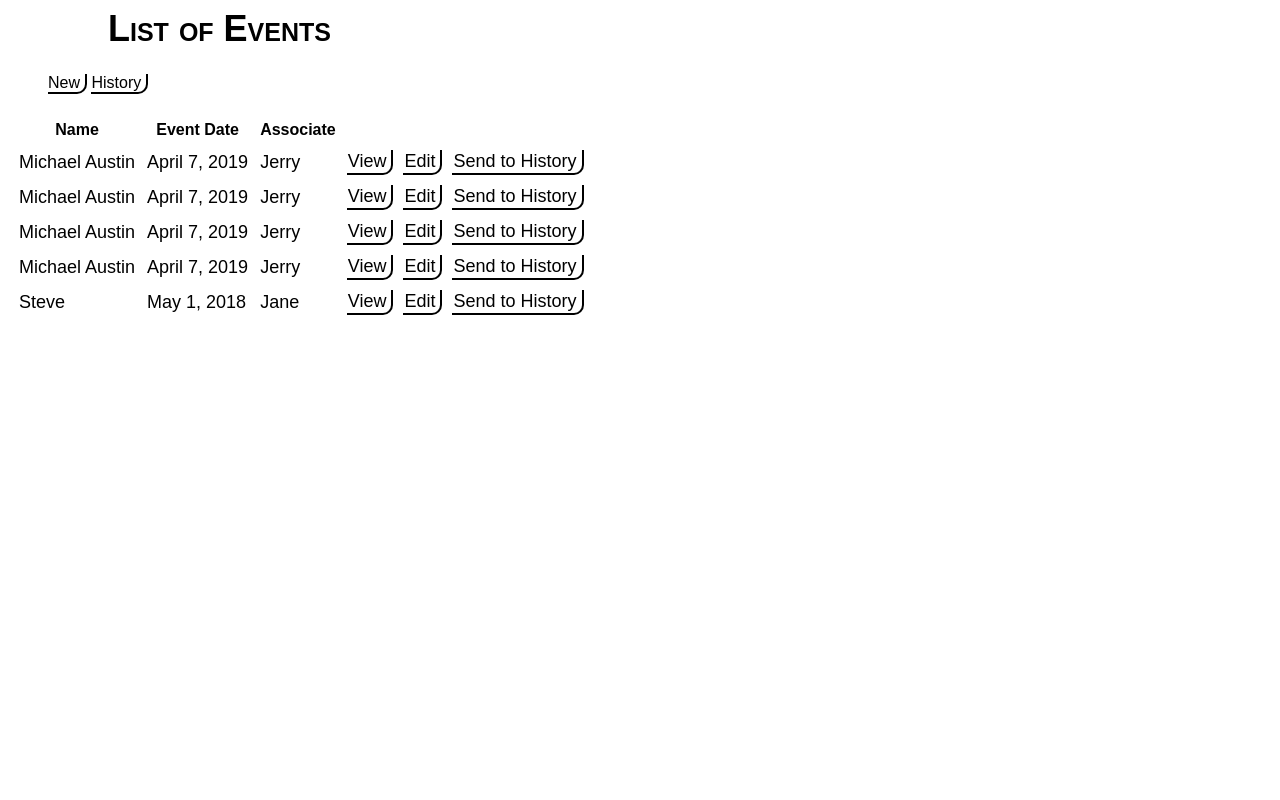
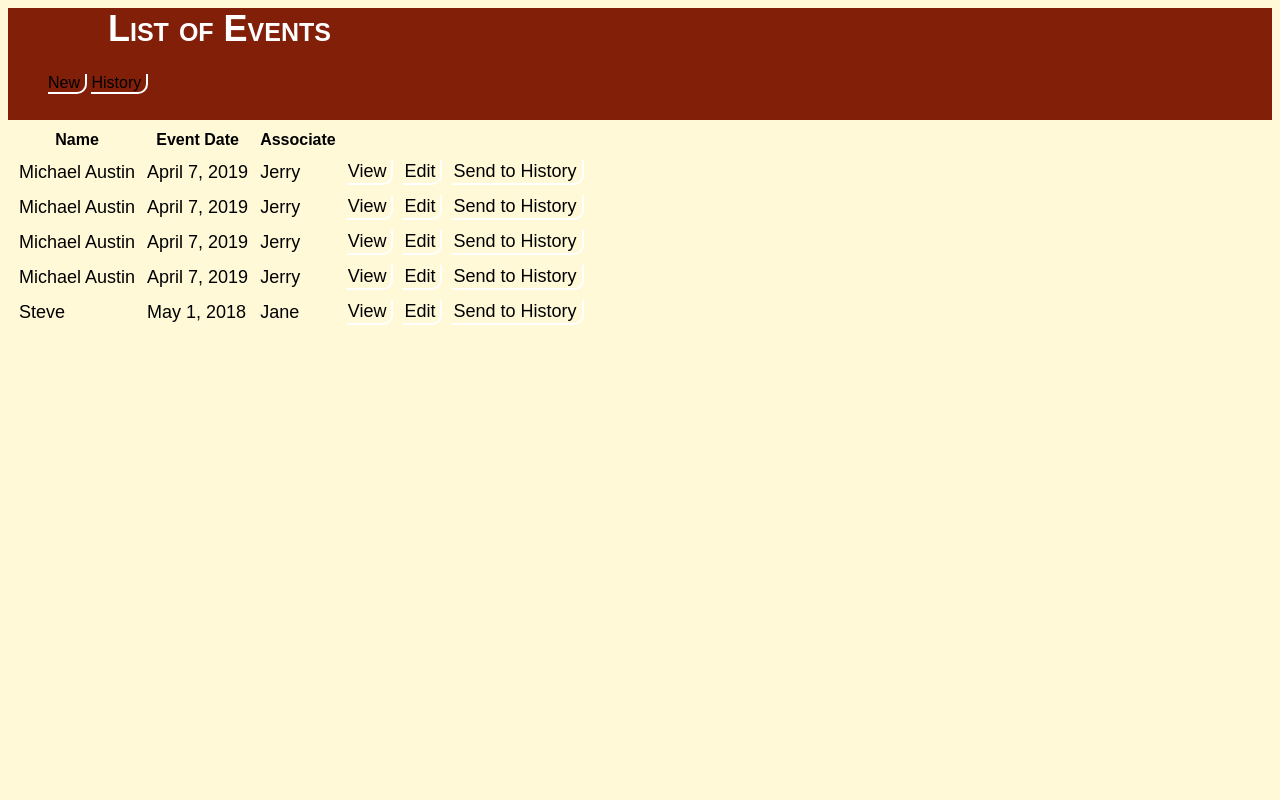
Before and after one commit to MAustin428/event_planner, a Django app: page /summary in a window 1280 px wide. Run offline with Django 3.2, Linux system fonts and the light colour scheme; a user stored in the database is signed in; data comes from the database, SQL or seed files in the repository.

Commit message:
Making this Amazon-ready

```diff
--- a/ep/templates/ep/summary.html
+++ b/ep/templates/ep/summary.html
@@ -1,21 +1,21 @@
 <head>
 	<style>
-body {font-family: Arial, Helvetica, sans-serif;}
+	body {font-family: Arial, Helvetica, sans-serif; background-color: #fff9d8}
 
 	a:link {color: black; text-decoration: none;}
 	a:visited {color: black;}
 	a:hover {background-color: #f3f3f3; text-decoration: underline;}
-
-		h1 {font-size: 36px; font-variant: small-caps; padding-left: 100px;}
-		li {display: inline-block;}
-		td {font-size: 18px}
-		.button {border-bottom: 2px solid black; border-right: 2px solid black;
-				border-bottom-right-radius: 10px; padding-right: 5px;}
-		table {border-spacing: 10px;}
+	#titleBar {background-color: #821f09; padding-bottom: 10px; color: white;}
+	h1 {font-size: 36px; font-variant: small-caps; padding-left: 100px; color: white;}
+	li {display: inline-block;}
+	td {font-size: 18px}
+	.button {border-bottom: 2px solid white; border-right: 2px solid white;
+			border-bottom-right-radius: 10px; padding-right: 5px;}
+	table {border-spacing: 10px;}
 	</style>
 </head>
 <body>
-<div i="titleBar">
+<div id="titleBar">
 	<h1>{{ title }}</h1>
 	<ul>
 		<li class="button"><a href="{% url 'ep:new' %}">New</a></li>
--- a/ep/views.py
+++ b/ep/views.py
@@ -50,6 +50,7 @@ def new(request):
 					post.in_history = False
 					post.entry_date = datetime.today()
 					post.save()
+					all_events = Event.objects.filter(in_history=False).order_by('pickup_date')
 					context = {'all_events': all_events, 'title': 'List of Events', 'history': 'History', 'send': 'Send to History'}
 					return render(request, 'ep/summary.html', context)
 		else:
--- a/planner/settings.py
+++ b/planner/settings.py
@@ -25,7 +25,10 @@ SECRET_KEY = 'z2bv&r-qk$0o*6ad+unvoznru%3rrr5(k%qjkoh&uz*1=l79i+'
 # SECURITY WARNING: don't run with debug turned on in production!
 DEBUG = True
 
-ALLOWED_HOSTS = ['127.0.0.1',]
+ALLOWED_HOSTS = [
+    '127.0.0.1',
+    'planner-env.4eqpceuung.us-east-1.elasticbeanstalk.com',
+]
 
 
 # Application definition
```
